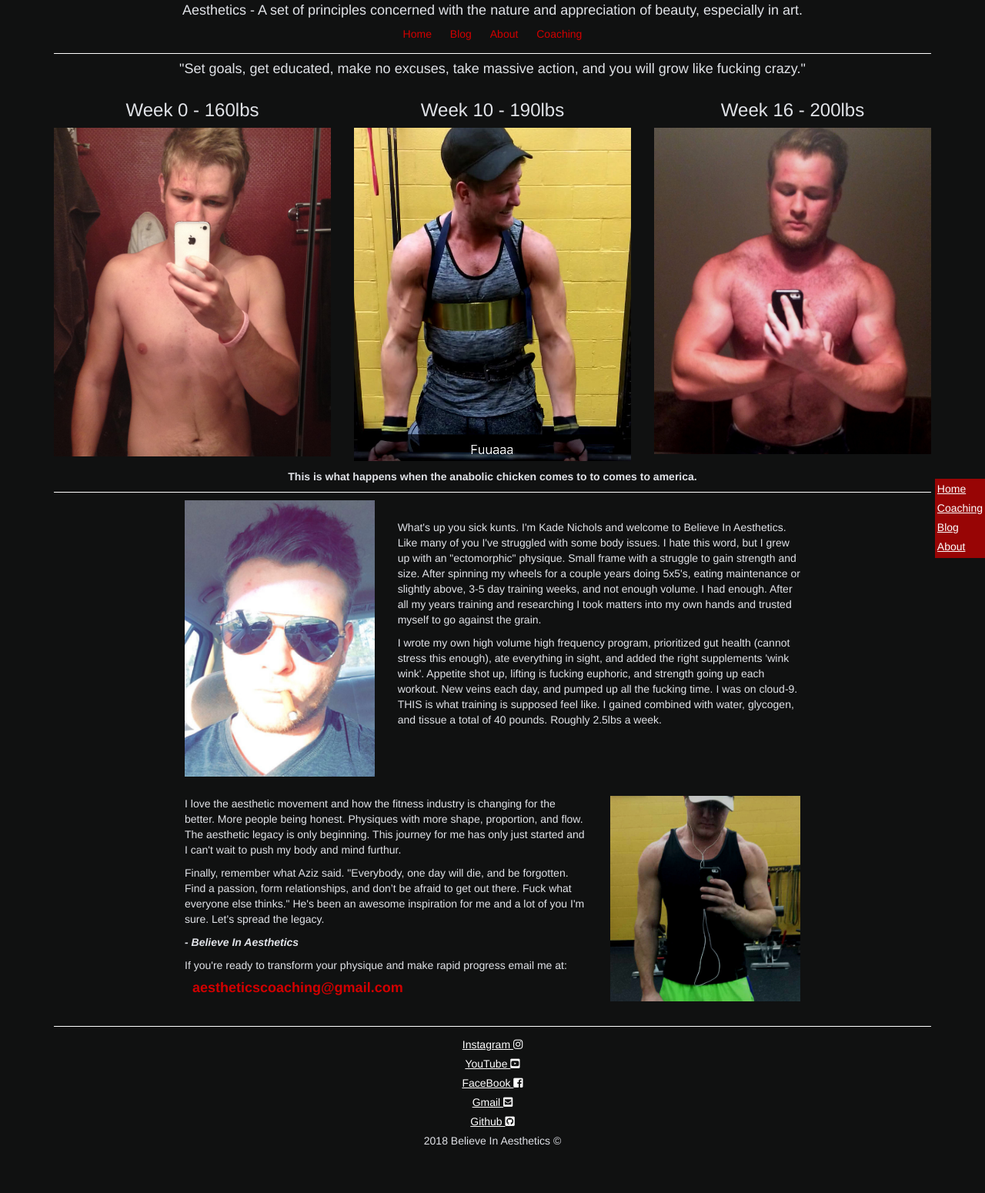
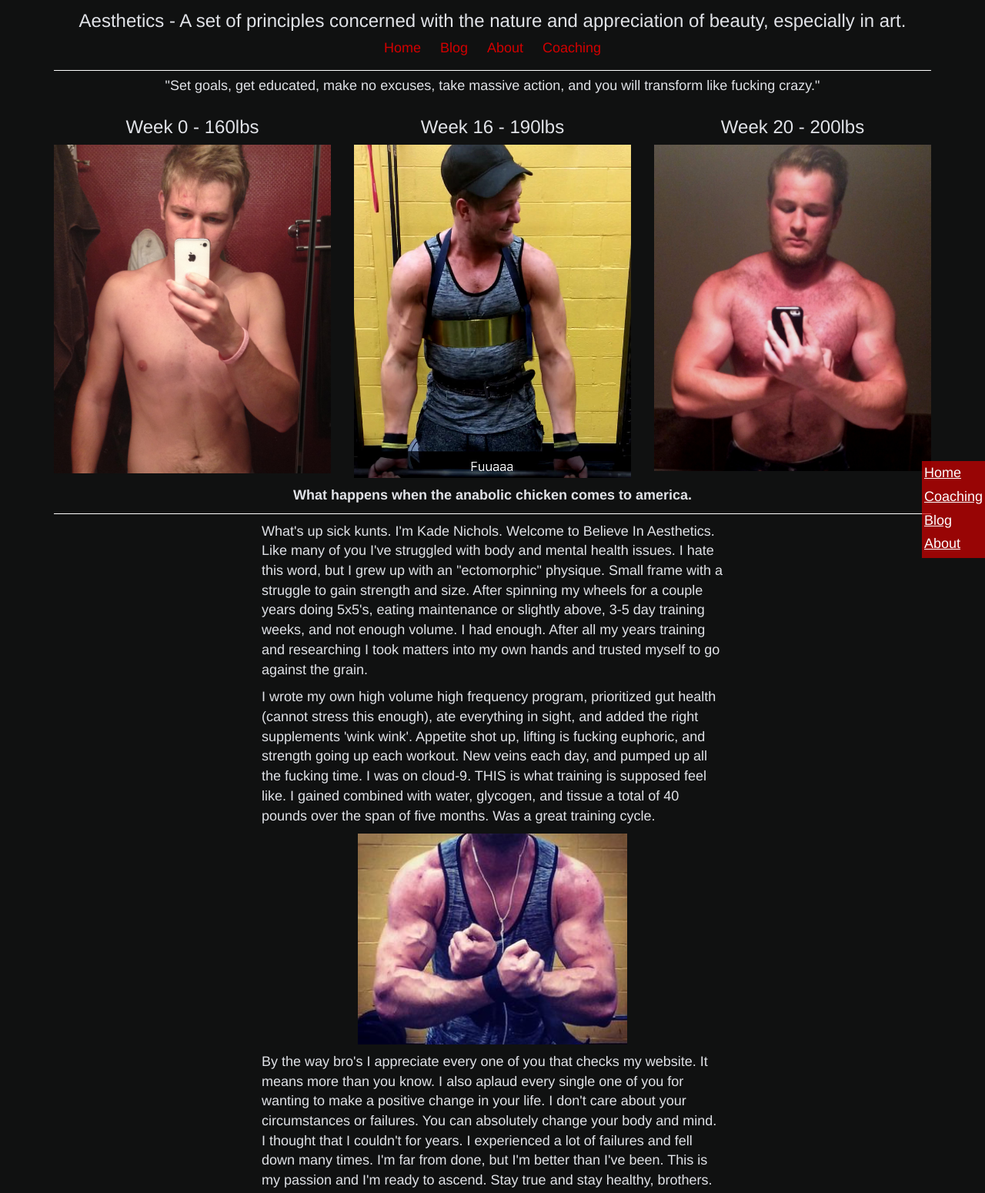
Before and after one commit to Kade-Nichols/Believe-In-Aesthetics, a website: page index.html in a window 1280 px wide. Shown: the part 75-1625 px from the top of the page at 77% size. Before the commit the page ends 1587 px from the top, so only its background shows below. Drawn offline with nearby package versions, Linux system fonts and the light colour scheme.

Commit message:
Add files via upload

```diff
--- a/index.html
+++ b/index.html
@@ -23,10 +23,10 @@
 
         <header>
             <img src="images/logo.png" alt="" class="img-responsive" style="margin: 0 auto; padding-top: 10px;">
-            <h4 class="text-center">
+            <h3 class="text-center">
               Aesthetics - A set of principles concerned with the nature and appreciation of beauty, especially in art.
-            </h4>
-            <nav class="text-center"  style="border-bottom: 1px solid white; padding-bottom: 15px;">
+            </h3>
+            <nav class="text-center"  style="border-bottom: 1.5px solid white; padding-bottom: 15px;">
                 <a href="index.html" class="linktag">Home</a>
                 <a href="blog.html" class="linktag">Blog</a>
                 <a href="about.html" class="linktag">About</a>
@@ -34,72 +34,63 @@
             </nav>
         </header>
 
-      <h4 class="text-center">"Set goals, get educated, make no excuses, take massive action, and you will grow like fucking crazy."</h4>
+      <h4 class="text-center">"Set goals, get educated, make no excuses, take massive action, and you will transform like fucking crazy."</h4>
       <div class="row">
         <div class="text-center col-xs-12 col-sm-4">
           <h3>Week 0 - 160lbs</h3>
           <img src="images/before-0.jpg" class="img-responsive">
         </div>
         <div class="text-center col-xs-12 col-sm-4">
-          <h3>Week 10 - 190lbs</h3>
+          <h3>Week 16 - 190lbs</h3>
           <img src="images/progress-15.jpg" class="img-responsive">
         </div>
         <div class="text-center col-xs-12 col-sm-4">
-          <h3>Week 16 - 200lbs</h3>
+          <h3>Week 20 - 200lbs</h3>
           <img src="images/progress-3.jpg" class="img-responsive">
         </div>
       </div>
-      <p class="text-center" style="margin-top: 10px; border-bottom: 1px solid white; padding-bottom: 10px;">
+      <p class="text-center" style="margin-top: 10px; border-bottom: 1.5px solid white; padding-bottom: 10px;">
         <strong>
-          This is what happens when the anabolic chicken comes to to comes to america.
+          What happens when the anabolic chicken comes to america.
         </strong>
       </p>
 
-      <div class="bigger">
+      <div class="bigger" style="max-width: 600px;">
         <div class="row">
-          <img src="images/shades.jpg" class="img-responsive col-xs-12 col-sm-4">
-          <div class="col-xs-12 col-sm-8 spacing">
-          <p>
-            What's up you sick kunts. I'm Kade Nichols and welcome to Believe In Aesthetics. Like many of you I've struggled with some body
-            issues. I hate this word, but I grew up with an "ectomorphic" physique. Small frame with a struggle to gain
+          <p class="col-xs-12">
+            What's up sick kunts. I'm Kade Nichols. Welcome to Believe In Aesthetics. Like many of you I've struggled with body and mental
+            health issues. I hate this word, but I grew up with an "ectomorphic" physique. Small frame with a struggle to gain
             strength and size. After spinning my wheels for a couple years doing 5x5's, eating maintenance or slightly above,
             3-5 day training weeks, and not enough volume. I had enough. After all my years training and researching
             I took matters into my own hands and trusted myself to go against the grain.
           </p>
-          <p>
+
+
+            <p class="col-xs-12">
                 I wrote my own high volume high frequency program, prioritized gut health (cannot stress this enough),
                 ate everything in sight, and added the right supplements 'wink wink'. Appetite shot up, lifting is fucking
                 euphoric, and strength going up each workout. New veins each day, and pumped up all the fucking time.
                 I was on cloud-9. THIS is what training is supposed feel like. I gained combined with water, glycogen,
-            and tissue a total of 40 pounds. Roughly 2.5lbs a week.
+                and tissue a total of 40 pounds over the span of five months. Was a great training cycle.
               </p>
+              <img src="images/progress-6.jpg" class="img-responsive" style="width: 350px; margin: 0 auto; padding-bottom: 10px;">
+              <p class="col-xs-12">
+               By the way bro's I appreciate every one of you that checks my website. It means more than you know. I also aplaud every single one of you for wanting to make a
+               positive change in your life. I don't care about your circumstances or failures. You can absolutely change your body and mind.
+               I thought that I couldn't for years. I experienced a lot of failures and fell down many times. I'm far from done, but I'm better than
+               I've been. This is my passion and I'm ready to ascend. Stay true and stay healthy, brothers.
+              </p>
+              <div class="col-xs-12 text-center">
+              <p>If you want to transform you body message me at:</p>
+              <h4><strong><a href="mailto:aestheticscoaching@gmail.com" class="linktag">aestheticscoaching@gmail.com</a></strong></h4>
             </div>
             </div>
-        <div class="row spacing">
-          <div class="col-xs-12 col-sm-8">
-            <p>
-              I love the aesthetic movement and how the fitness industry is changing for the better. More people being
-              honest. Physiques with more shape, proportion, and flow. The aesthetic legacy is only beginning. This journey
-              for me has only just started and I can't wait to push my body and mind furthur.
-            </p>
-            <p>
-              Finally, remember what Aziz said. "Everybody, one day will die, and be forgotten. Find a passion, form relationships,
-              and don’t be afraid to get out there. Fuck what everyone else thinks." He's been an awesome inspiration for me and a lot
-              of you I'm sure. Let's spread the legacy.
-            </p>
-            <p>
-              <strong>
-                <i>
-                  - Believe In Aesthetics
-                </i>
-              </strong>
-            </p>
-            <p>If you're ready to transform your physique and make rapid progress email me at:</p>
-            <h4><strong><a href="mailto:aestheticscoaching@gmail.com" class="linktag">aestheticscoaching@gmail.com</a></strong></h4>
         </div>
-          <img src="images/progress-12.jpg" class="img-responsive col-xs-12 col-sm-4">
-        </div>
-      </div>
+
+
+
+
+
 
         <footer class="text-center footer" style="margin-top: 30px; border-top: 1.5px solid white; padding: 10px;">
             <div>
@@ -113,5 +104,6 @@
         </footer>
 
       </div>
+    </div>
   </body>
 </html>
--- a/styles.css
+++ b/styles.css
@@ -1,6 +1,7 @@
 body {
     background-color: #101111;
     color: #e1e3e8;
+    font-size: 18px;
 }
 
 
```
Also changed, not shown: about.html (+13 -3 lines), blog.html (+2 -2 lines), coaching.html (+2 -2 lines), README.md, package.json (line endings or trailing spaces). Lines whose indentation alone changed are shown as unchanged.
